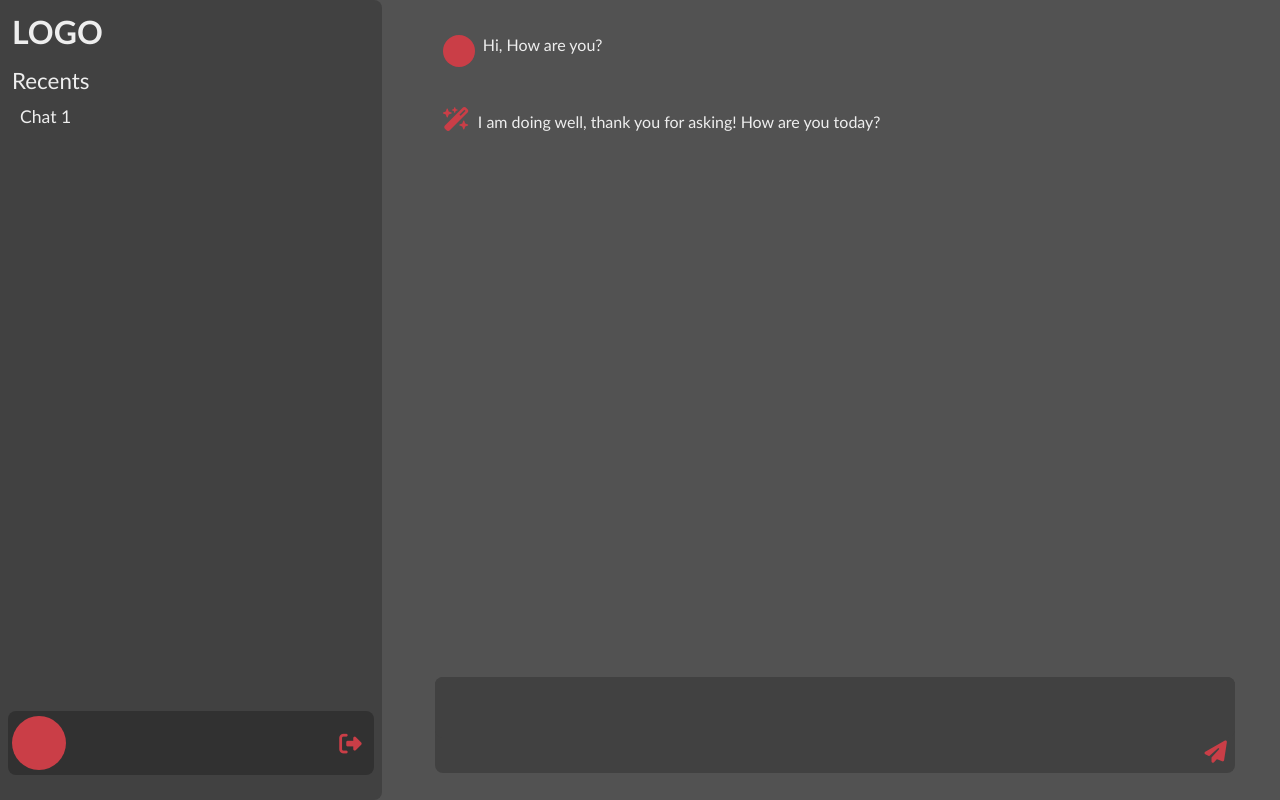
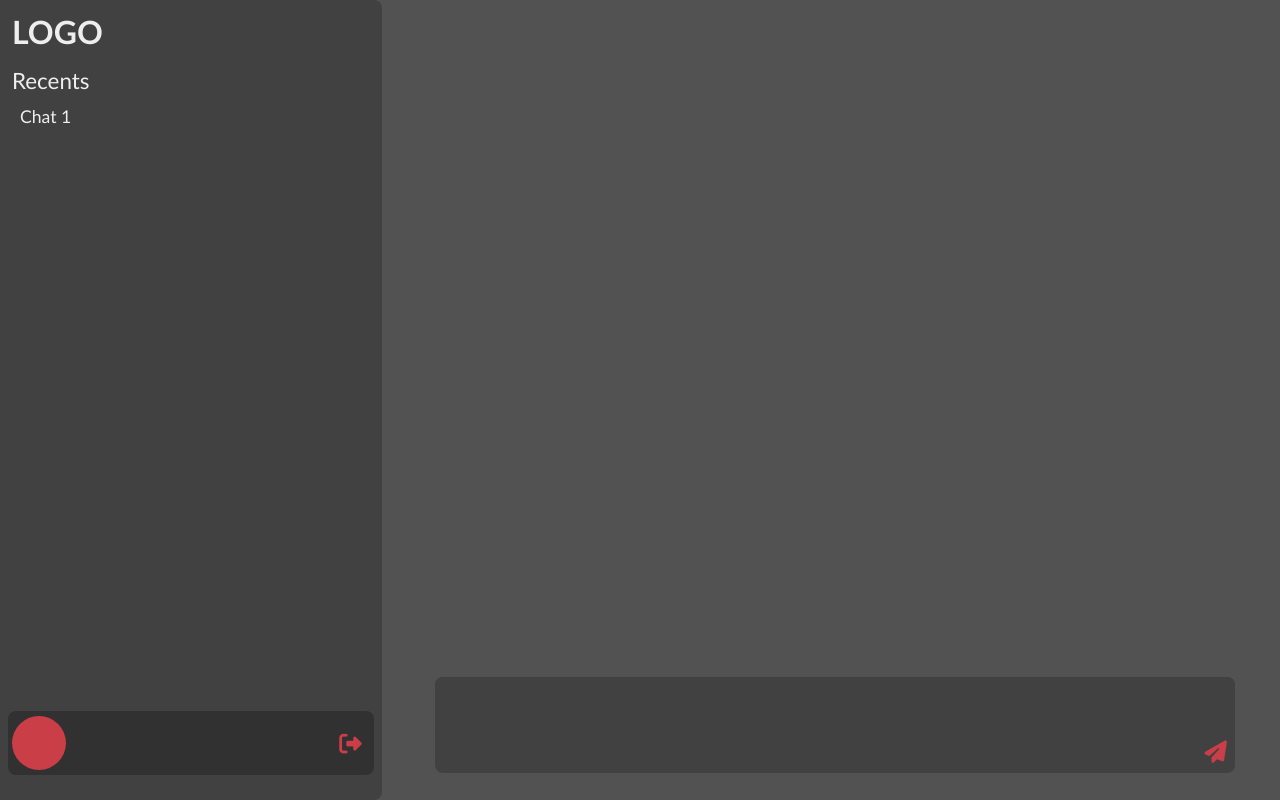
Before and after one commit to nayanishant/gemini, a React (Create React App) app in the folder frontend/: page /chat in a window 1280 px wide. Built offline with nearby package versions, Linux system fonts and the light colour scheme.

Commit message:
Added functionality to generate response

```diff
--- a/frontend/src/pages/main/main.css
+++ b/frontend/src/pages/main/main.css
@@ -21,16 +21,20 @@
   padding: 8px;
 }
 
+.response-container div {
+    margin-bottom: 12px;
+}
+
+.user,
+.user-req {
+  max-height: 10rem;
+  min-height: 3rem;
+}
+
 .user {
   display: flex;
-  height: 4rem;
-  max-height: 10rem;
-  min-height: 4rem;
   align-items: baseline;
-  scroll-behavior: smooth;
-  overflow-y: hidden;
-  transition: overflow-y 0.3s ease;
-  margin-bottom: 8px;
+  margin-bottom: 32px;
 }
 
 .user .name-logo {
@@ -41,21 +45,39 @@
 
 .user .name-logo p {
   font-size: 1rem;
+  padding: 2px;
+}
+
+.user-req {
+  padding-right: 4px;
+}
+
+.user-req,
+.model p {
+  scroll-behavior: smooth;
+  overflow-y: auto;
+  transition: overflow-y 0.3s ease;
+  letter-spacing: 1px;
+  line-height: 25px;
+  background-color: var(--secondaryClr);
+  border-radius: 8px;
+  padding: 8px;
+}
+
+.model,
+.model p {
+  max-height: 12rem;
+  min-height: 4rem;
 }
 
 .model {
   display: flex;
-  max-height: 12rem;
-  min-height: 6rem;
   align-items: baseline;
-  scroll-behavior: smooth;
-  overflow-y: hidden;
-  transition: overflow-y 0.3s ease;
 }
 
 .model i {
   color: var(--other);
-  margin-right: 8px;
+  margin-right: 12px;
   font-size: 24px;
 }
 
--- a/frontend/src/pages/main/main.jsx
+++ b/frontend/src/pages/main/main.jsx
@@ -1,8 +1,16 @@
+import { useState, useEffect } from "react";
 import NavBar from "../../components/navbar/navbar";
 import "./main.css";
 import { useSelector } from "react-redux";
+import axios from "axios";
 
 const Main = () => {
+  const [state, setState] = useState({
+    prompt: "",
+    response: "",
+    loading: false,
+    history: [],
+  });
   const name = useSelector((state) => state.user.user.name);
 
   const initials = name
@@ -12,6 +20,41 @@ const Main = () => {
         .join("")
     : "";
 
+  const URL = "http://localhost:8070";
+
+  const handleResponses = async () => {
+    setState((prevState) => ({ ...prevState, loading: true }));
+    const { prompt, history } = state;
+
+    try {
+      const res = await axios.post(`${URL}/app`, { prompt, history });
+      setState((prevState) => ({
+        ...prevState,
+        loading: false,
+        response: res.data.response,
+        history: res.data.history,
+      }));
+      console.log("History", state.history)
+    } catch (error) {
+      console.error("Error generating text:", error);
+      setState((prevState) => ({ ...prevState, loading: false }));
+    }
+  };
+
+  useEffect(() => {
+    const storedHistory = localStorage.getItem("chatHistory");
+    if (storedHistory) {
+      setState((prevState) => ({
+        ...prevState,
+        history: JSON.parse(storedHistory),
+      }));
+    }
+  }, []);
+
+  useEffect(() => {
+    localStorage.setItem("chatHistory", JSON.stringify(state.history));
+  }, [state.history]);
+
   return (
     <>
       <div className="main-wrapper">
@@ -19,25 +62,34 @@ const Main = () => {
         <div className="wrapper-right">
           <div className="response-container">
             <div>
-              <div className="user">
+              {state.history.length > 0 &&
+                state.history.map((el, index) => (
+                  <div className="user" key={index}>
                     <div className="name-logo">
                       <p className="text-clr">{initials}</p>
                     </div>
-                <p className="text-clr">Hi, How are you?</p>
+                    {el.parts.map((part, partIndex) => (
+                      <p className="user-req text-clr" key={partIndex}>{part.text}</p>
+                    ))}
                   </div>
+                ))}
+              {state.response && (
                 <div className="model">
                   <i className="fa-solid fa-wand-magic-sparkles"></i>
-                <p className="text-clr">
-                  I am doing well, thank you for asking! How are you today?
-                </p>
+                  <p className="text-clr">{state.response}</p>
                 </div>
+              )}
             </div>
           </div>
           <div className="input-container">
-            <textarea name="search"></textarea>
+            <textarea
+              name="search"
+              value={state.prompt}
+              onChange={(e) => setState({ ...state, prompt: e.target.value })}
+            ></textarea>
             <div className="send-btn">
-              <button>
-                <i class="fa-solid fa-paper-plane"></i>
+              <button onClick={handleResponses} disabled={state.loading}>
+                <i className="fa-solid fa-paper-plane"></i>
               </button>
             </div>
           </div>
```
Lines whose indentation alone changed are shown as unchanged.
